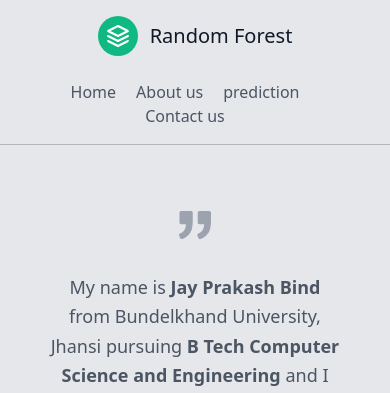
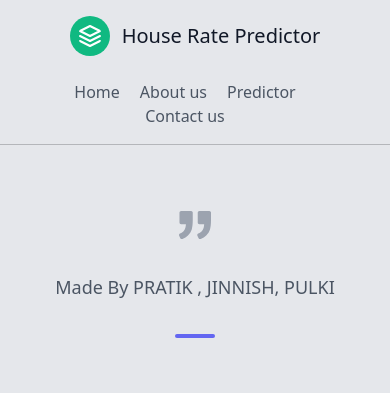
Before and after one commit to pratik9881/FNP, a Flask app: page /about in a window 390 px wide; the page is wider, and only the part inside the window is pictured. Shown: the top 393 px of that part. Run offline with Flask 2, Linux system fonts and the light colour scheme; parts of the project's set-up code (start-up, migrations or seed data) failed here and were passed over.

Commit message:
Update about.html

```diff
--- a/templates/about.html
+++ b/templates/about.html
@@ -18,12 +18,12 @@
             <svg xmlns="http://www.w3.org/2000/svg" fill="none" stroke="currentColor" stroke-linecap="round" stroke-linejoin="round" stroke-width="2" class="w-10 h-10 text-white p-2 bg-green-500 rounded-full" viewBox="0 0 24 24">
               <path d="M12 2L2 7l10 5 10-5-10-5zM2 17l10 5 10-5M2 12l10 5 10-5"></path>
             </svg>
-            <span class="ml-3 text-xl">Random Forest</span>
+            <span class="ml-3 text-xl">House Rate Predictor</span>
           </a>
           <nav class="md:ml-auto flex flex-wrap items-center text-base justify-center">
             <a href="/" class="mr-5 hover:text-gray-900">Home</a>
             <a href="/about" class="mr-5 hover:text-gray-900">About us</a>
-            <a href="/prediction" class="mr-5 hover:text-gray-900">prediction</a>
+            <a href="/prediction" class="mr-5 hover:text-gray-900">Predictor</a>
             <a href="/contact" class="mr-5 hover:text-gray-900">Contact us</a>
           </nav>
         </div>
@@ -34,10 +34,8 @@
             <svg xmlns="http://www.w3.org/2000/svg" fill="currentColor" class="inline-block w-8 h-8 text-gray-400 mb-8" viewBox="0 0 975.036 975.036">
               <path d="M925.036 57.197h-304c-27.6 0-50 22.4-50 50v304c0 27.601 22.4 50 50 50h145.5c-1.9 79.601-20.4 143.3-55.4 191.2-27.6 37.8-69.399 69.1-125.3 93.8-25.7 11.3-36.8 41.7-24.8 67.101l36 76c11.6 24.399 40.3 35.1 65.1 24.399 66.2-28.6 122.101-64.8 167.7-108.8 55.601-53.7 93.7-114.3 114.3-181.9 20.601-67.6 30.9-159.8 30.9-276.8v-239c0-27.599-22.401-50-50-50zM106.036 913.497c65.4-28.5 121-64.699 166.9-108.6 56.1-53.7 94.4-114.1 115-181.2 20.6-67.1 30.899-159.6 30.899-277.5v-239c0-27.6-22.399-50-50-50h-304c-27.6 0-50 22.4-50 50v304c0 27.601 22.4 50 50 50h145.5c-1.9 79.601-20.4 143.3-55.4 191.2-27.6 37.8-69.4 69.1-125.3 93.8-25.7 11.3-36.8 41.7-24.8 67.101l35.9 75.8c11.601 24.399 40.501 35.2 65.301 24.399z"></path>
             </svg>
-            <p class="leading-relaxed text-lg">My name is <b>Jay Prakash Bind</b> from Bundelkhand University, Jhansi pursuing <B>B Tech Computer Science and Engineering</B> and I am from Varanasi. I am good in python programming, machine learning, Data Structure  and Algorithms, Competitive programming and full stack in web development. I started learning programming from class 11. I have developed several projects on machine learning from end to end. I use a cloud platform for deploying my project. I also did an internship in machine learning and web development. So I have experience on how to handle company work and work on projects. I also lead the team in a good way. I am a very quick learner and manage my time easily because I am also a YouTuber creating videos on programming.</p>
+         <p class="leading-relaxed text-lg"> Made By PRATIK , JINNISH, PULKI</p>
             <span class="inline-block h-1 w-10 rounded bg-indigo-500 mt-8 mb-6"></span>
-            <h2 class="text-gray-900 font-medium title-font tracking-wider text-sm">Jay Prakash Bind</h2>
-            <p class="text-gray-500">Data Science Enthusiast</p>
           </div>
         </div>
       </section>
@@ -45,27 +43,7 @@
         <div class="container mx-auto flex flex-col px-5 py-24 justify-center items-center">
           <img class="lg:w-2/6 md:w-3/6 w-5/6 mb-10 object-cover object-center rounded" alt="hero" src="static/profile.jpeg">
           <div class="w-full md:w-2/3 flex flex-col mb-16 items-center text-center">
-            <h1 class="title-font sm:text-4xl text-3xl mb-4 font-medium text-gray-900">Bundelkhand University, Jhansi</h1>
-            <p class="mb-8 leading-relaxed">A YouTuber creating videos on python programming, machine learning, data science project.
-              If any one want any help feel free to contact me.
-            </p>
-            <p class="text-sm mt-2 text-gray-500 mb-8 w-full">Social media</p>
-            <div class="flex">
-              <a href="https://www.youtube.com/channel/UCZnkti7aeEmQ7CzumqEEsLgv"><button class="bg-gray-100 inline-flex py-3 px-5 rounded-lg items-center hover:bg-gray-200 focus:outline-none">
-                <span class="ml-4 flex items-start flex-col leading-none">
-                  <span class="title-font font-medium">YouTube</span>
-                </span>
-              </button></a>
-              <a href="https://www.linkedin.com/in/jay-prakash-bind-b0736217a/"><button class="bg-gray-100 inline-flex py-3 px-5 rounded-lg items-center hover:bg-gray-200 focus:outline-none">
-                <span class="ml-4 flex items-start flex-col leading-none">
-                  <span class="title-font font-medium">LinkedIn</span>
-                </span>
-              </button></a>
-              <a href="https://www.instagram.com/jaypr4/"><button class="bg-gray-100 inline-flex py-3 px-5 rounded-lg items-center hover:bg-gray-200 focus:outline-none">
-                <span class="ml-4 flex items-start flex-col leading-none">
-                  <span class="title-font font-medium">Instagram</span>
-                </span>
-              </button></a>
+
 
             </div>
           </div>
```
